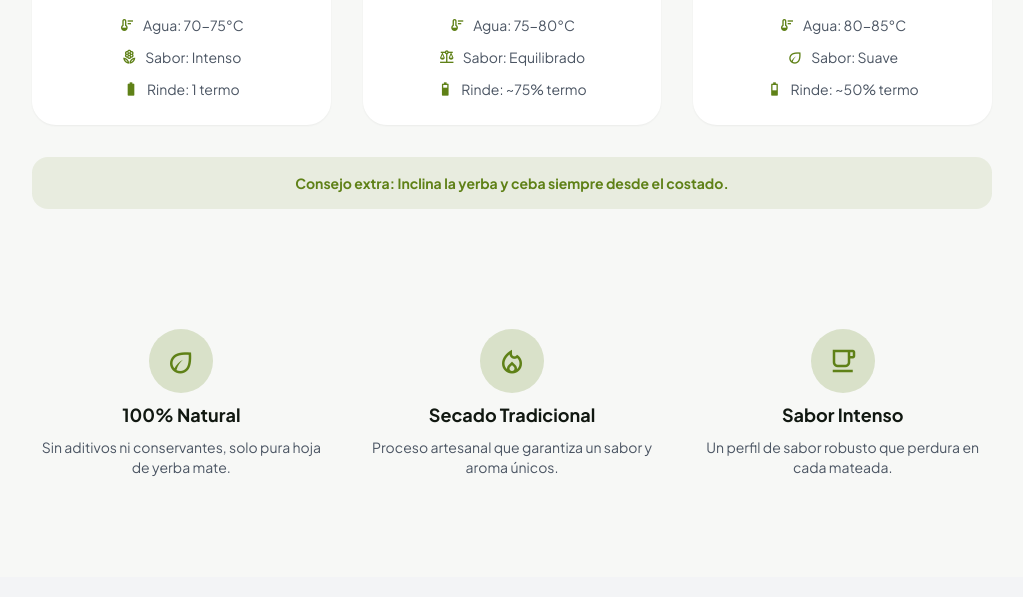
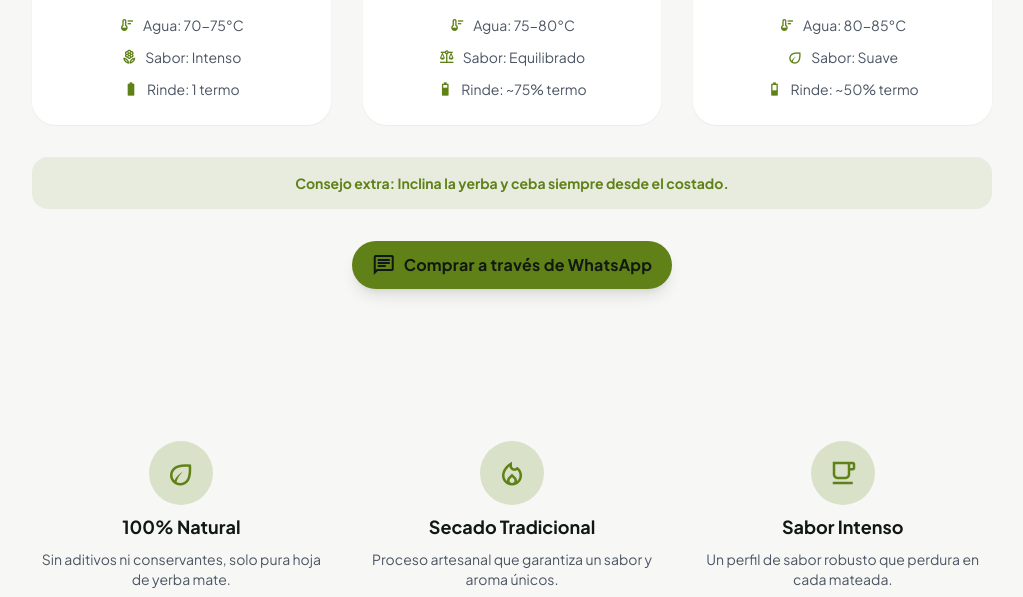
Before and after one commit to Garcetejulian3/pag_yerba_sofia, a plain HTML site: page index.html in a window 1280 px wide. Shown: the part 2180-2777 px from the top of the page, without its empty margins (128-1151 px from the left). Drawn offline with nearby package versions, Linux system fonts and the light colour scheme.

Commit message:
cuarta subida 01

```diff
--- a/index.html
+++ b/index.html
@@ -80,6 +80,7 @@
                             </div>
                         </section>
                         <section class="scroll-mt-20" id="productos">
+
                             <h2
                                 class="text-[#111811] dark:text-white text-[22px] font-bold leading-tight tracking-[-0.015em] px-4 pb-3 pt-5">
                                 Nuestros Productos</h2>
@@ -269,6 +270,14 @@
                                         class="font-bold">Consejo extra:</span> Inclina la yerba y ceba siempre desde el
                                     costado.</p>
                             </div>
+                            <div class="flex px-4 py-8 justify-center">
+                                <a class="flex min-w-[84px] max-w-[480px] cursor-pointer items-center justify-center overflow-hidden rounded-xl h-12 px-5 bg-primary text-[#111811] gap-2 text-base font-bold leading-normal tracking-[0.015em] transition-transform duration-200 hover:scale-105 shadow-lg"
+                                    href="https://wa.me/5491173675821?text=Genera%20de%20tu%20pedido%20de%20yerba%20mate%20%0A%0ACliente%3A%20%5BNombre%20del%20cliente%5D%0ADirecci%C3%B3n%20de%20entrega%3A%20%5BUbicaci%C3%B3n%20exacta%5D%0AFranja%20horaria%3A%20%5BHorario%20disponible%20para%20recibir%5D%0A%0ADetalle%20del%20pedido%3A%0ACantidad%3A%20%5BEj.%203%20kg%5D%0A%0ADatos%20para%20realizar%20el%20pago%3A%0AAlias%20%2F%20CBU%3A%20%5BTu%20alias%20o%20CBU%5D%3A%0ACBU%20a%20pagar%3A%20yerbamate.misionera%20%0ATitular%3A%20Sofia%20Alegre%20%0A%0ARecord%C3%A1%20que%20el%20pago%20debe%20realizarse%20previamente%20para%20confirmar%20la%20entrega.%20%0A%C2%A1Muchas%20gracias%20por%20tu%20compra%21%20%0AQuedo%20atenta%20al%20comprobante%20para%20coordinar%20el%20env%C3%ADo%20"
+                                    rel="noopener noreferrer" target="_blank">
+                                    <span class="material-symbols-outlined text-[#111811]">chat</span>
+                                    <span class="truncate">Comprar a través de WhatsApp</span>
+                                </a>
+                            </div>
                         </section>
                         <section class="py-10">
                             <div class="grid grid-cols-1 sm:grid-cols-3 gap-8 text-center">
```
